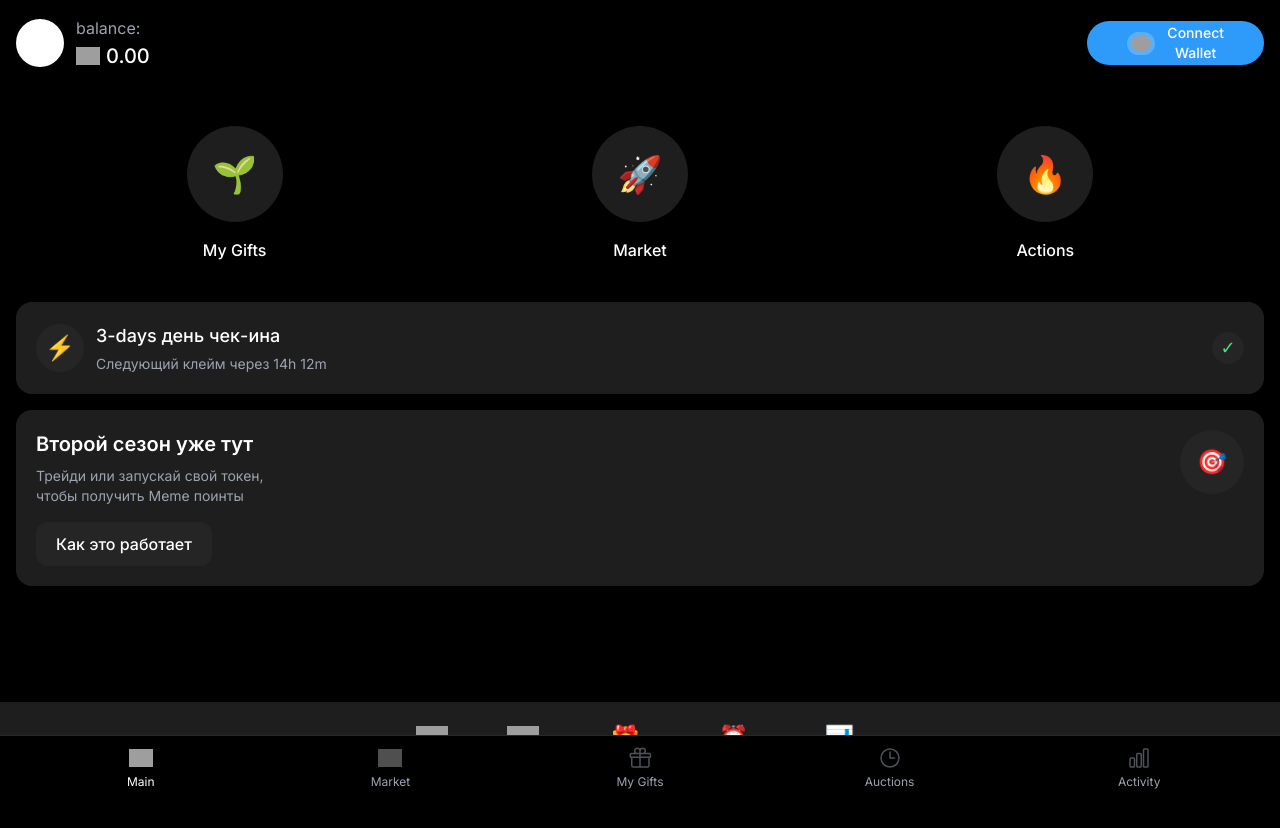
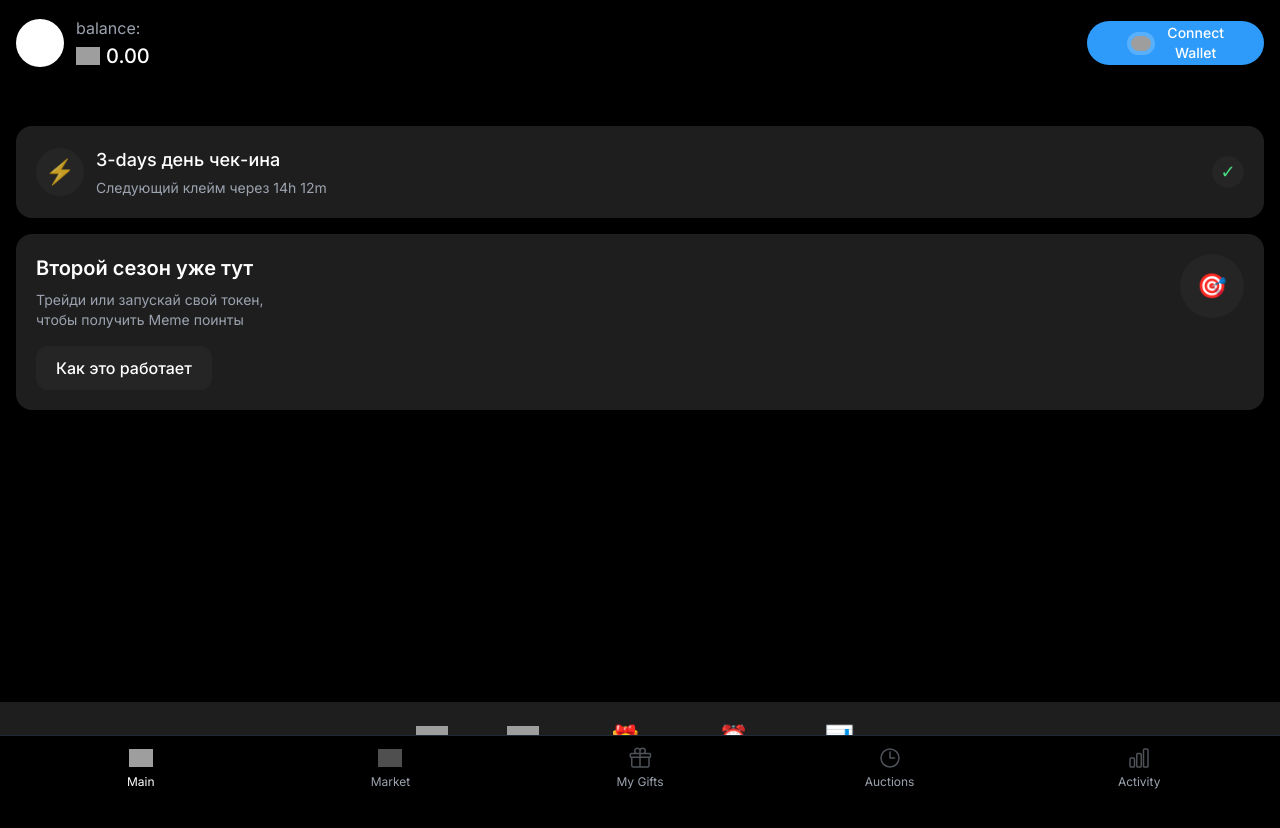
Before and after one commit to useriiefokrjkgjrkgkgkjkg/folder-number-1, a Next.js app: page / in a window 1280 px wide. Shown: the top 828 px of the page. Built offline with nearby package versions, Linux system fonts and the light colour scheme; grey boxes are pictures that could not be loaded.

Commit message:
Update: Add smooth animations and hover effects

```diff
--- a/src/app/page.tsx
+++ b/src/app/page.tsx
@@ -1,7 +1,6 @@
 'use client';
 
 import Header from '@/components/Header';
-import ActionButton from '@/components/ActionButton';
 import Image from 'next/image';
 
 export default function Home() {
@@ -9,40 +8,34 @@ export default function Home() {
     <main className="min-h-screen bg-black pb-28 relative">
       <Header />
 
-      <div className="flex justify-around px-8 mt-10">
-        <ActionButton icon="🌱" label="My Gifts" />
-        <ActionButton icon="🚀" label="Market" />
-        <ActionButton icon="🔥" label="Actions" />
-      </div>
-
       <div className="mx-4 mt-10">
-        <div className="bg-[#1E1E1E] rounded-2xl p-5 flex items-center justify-between">
+        <div className="bg-[#1E1E1E] hover:bg-[#252525] rounded-2xl p-5 flex items-center justify-between transition-all duration-300 ease-in-out transform hover:scale-[1.02]">
           <div className="flex items-center gap-3">
-            <div className="w-12 h-12 bg-[#252525] rounded-full flex items-center justify-center">
-              <span className="text-yellow-400 text-2xl">⚡</span>
+            <div className="w-12 h-12 bg-[#252525] hover:bg-[#2a2a2a] rounded-full flex items-center justify-center transition-all duration-300">
+              <span className="text-yellow-400 text-2xl animate-pulse">⚡</span>
             </div>
             <div>
-              <h3 className="text-white font-medium text-lg">3-days день чек-ина</h3>
+              <h3 className="text-white font-medium text-lg hover:text-[#2E9BFA] transition-colors duration-300">3-days день чек-ина</h3>
               <p className="text-gray-400 text-sm mt-1">Следующий клейм через 14h 12m</p>
             </div>
           </div>
-          <div className="w-8 h-8 bg-[#252525] rounded-full flex items-center justify-center">
+          <div className="w-8 h-8 bg-[#252525] hover:bg-[#2a2a2a] rounded-full flex items-center justify-center transition-all duration-300 hover:scale-110">
             <span className="text-green-400 text-lg">✓</span>
           </div>
         </div>
       </div>
 
       <div className="mx-4 mt-4">
-        <div className="bg-[#1E1E1E] rounded-2xl p-5">
+        <div className="bg-[#1E1E1E] hover:bg-[#252525] rounded-2xl p-5 transition-all duration-300 ease-in-out transform hover:scale-[1.02]">
           <div className="flex justify-between items-start">
             <div>
-              <h2 className="text-white text-xl font-semibold">Второй сезон уже тут</h2>
+              <h2 className="text-white text-xl font-semibold hover:text-[#2E9BFA] transition-colors duration-300">Второй сезон уже тут</h2>
               <p className="text-gray-400 mt-2 text-sm">Трейди или запускай свой токен,<br />чтобы получить Meme поинты</p>
-              <button className="mt-4 bg-[#252525] hover:bg-[#2a2a2a] text-white px-5 py-2.5 rounded-xl font-medium transition-colors">
+              <button className="mt-4 bg-[#252525] hover:bg-[#2a2a2a] text-white px-5 py-2.5 rounded-xl font-medium transition-all duration-300 hover:scale-105 active:scale-95">
                 Как это работает
               </button>
             </div>
-            <div className="w-16 h-16 bg-[#252525] rounded-full flex items-center justify-center">
+            <div className="w-16 h-16 bg-[#252525] hover:bg-[#2a2a2a] rounded-full flex items-center justify-center transition-all duration-300 hover:rotate-12">
               <span className="text-2xl">🎯</span>
             </div>
           </div>
@@ -50,45 +43,45 @@ export default function Home() {
       </div>
 
       {/* Bottom Navigation */}
-      <div className="fixed bottom-0 left-0 right-0 bg-[#1E1E1E] py-5 px-6">
+      <div className="fixed bottom-0 left-0 right-0 bg-[#1E1E1E] py-5 px-6 transition-transform duration-300 ease-in-out">
         <div className="flex justify-between items-center max-w-md mx-auto">
-          <div className="flex flex-col items-center">
+          <div className="flex flex-col items-center group cursor-pointer">
             <Image
               src="https://i.imgur.com/G6aMUah.png"
               alt="Main"
               width={32}
               height={32}
-              className="mb-1.5"
+              className="mb-1.5 transition-transform duration-300 group-hover:scale-110"
             />
-            <span className="text-white text-sm">Main</span>
+            <span className="text-white text-sm transition-colors duration-300 group-hover:text-[#2E9BFA]">Main</span>
           </div>
-          <div className="flex flex-col items-center">
+          <div className="flex flex-col items-center group cursor-pointer">
             <Image
               src="https://i.imgur.com/QmVe8A9.png"
               alt="Market"
               width={32}
               height={32}
-              className="mb-1.5"
+              className="mb-1.5 transition-transform duration-300 group-hover:scale-110"
             />
-            <span className="text-gray-400 text-sm">Market</span>
+            <span className="text-gray-400 text-sm transition-colors duration-300 group-hover:text-[#2E9BFA]">Market</span>
           </div>
-          <div className="flex flex-col items-center">
-            <div className="w-8 h-8 mb-1.5 flex items-center justify-center">
-              <span className="text-2xl text-gray-400">🎁</span>
+          <div className="flex flex-col items-center group cursor-pointer">
+            <div className="w-8 h-8 mb-1.5 flex items-center justify-center transition-transform duration-300 group-hover:scale-110">
+              <span className="text-2xl text-gray-400 transition-colors duration-300 group-hover:text-[#2E9BFA]">🎁</span>
             </div>
-            <span className="text-gray-400 text-sm">My Gifts</span>
+            <span className="text-gray-400 text-sm transition-colors duration-300 group-hover:text-[#2E9BFA]">My Gifts</span>
           </div>
-          <div className="flex flex-col items-center">
-            <div className="w-8 h-8 mb-1.5 flex items-center justify-center">
-              <span className="text-2xl text-gray-400">⏰</span>
+          <div className="flex flex-col items-center group cursor-pointer">
+            <div className="w-8 h-8 mb-1.5 flex items-center justify-center transition-transform duration-300 group-hover:scale-110">
+              <span className="text-2xl text-gray-400 transition-colors duration-300 group-hover:text-[#2E9BFA]">⏰</span>
             </div>
-            <span className="text-gray-400 text-sm">Auctions</span>
+            <span className="text-gray-400 text-sm transition-colors duration-300 group-hover:text-[#2E9BFA]">Auctions</span>
           </div>
-          <div className="flex flex-col items-center">
-            <div className="w-8 h-8 mb-1.5 flex items-center justify-center">
-              <span className="text-2xl text-gray-400">📊</span>
+          <div className="flex flex-col items-center group cursor-pointer">
+            <div className="w-8 h-8 mb-1.5 flex items-center justify-center transition-transform duration-300 group-hover:scale-110">
+              <span className="text-2xl text-gray-400 transition-colors duration-300 group-hover:text-[#2E9BFA]">📊</span>
             </div>
-            <span className="text-gray-400 text-sm">Activity</span>
+            <span className="text-gray-400 text-sm transition-colors duration-300 group-hover:text-[#2E9BFA]">Activity</span>
           </div>
         </div>
       </div>
--- a/src/components/ActionButton.tsx
+++ /dev/null
@@ -1,17 +0,0 @@
-'use client';
-
-interface ActionButtonProps {
-  icon: string;
-  label: string;
-}
-
-export default function ActionButton({ icon, label }: ActionButtonProps) {
-  return (
-    <div className="flex flex-col items-center gap-4">
-      <button className="w-[96px] h-[96px] bg-[#1E1E1E] hover:bg-[#252525] rounded-full flex items-center justify-center transition-colors">
-        <span className="text-4xl">{icon}</span>
-      </button>
-      <span className="text-white text-base font-medium">{label}</span>
-    </div>
-  );
-}
```
